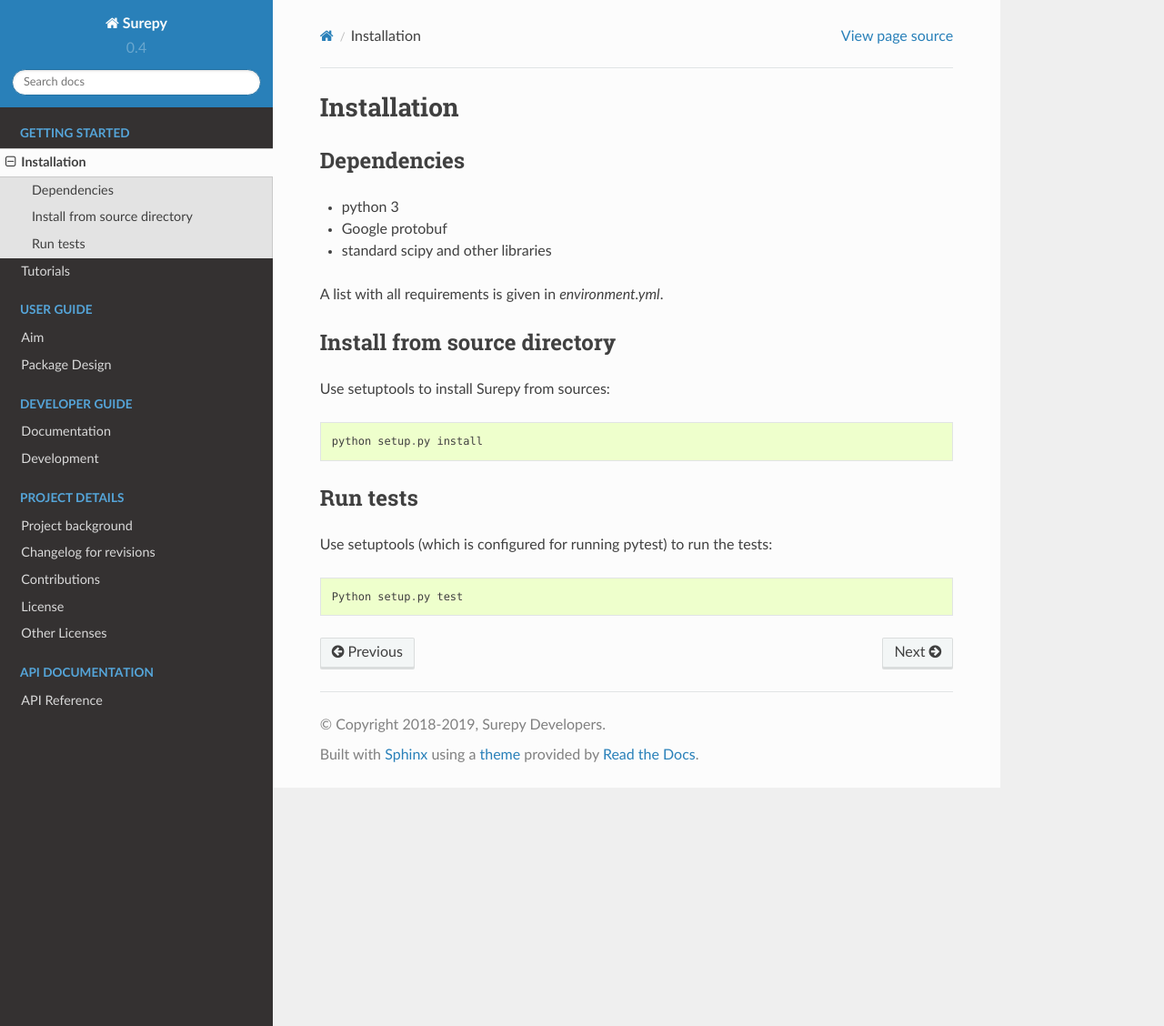
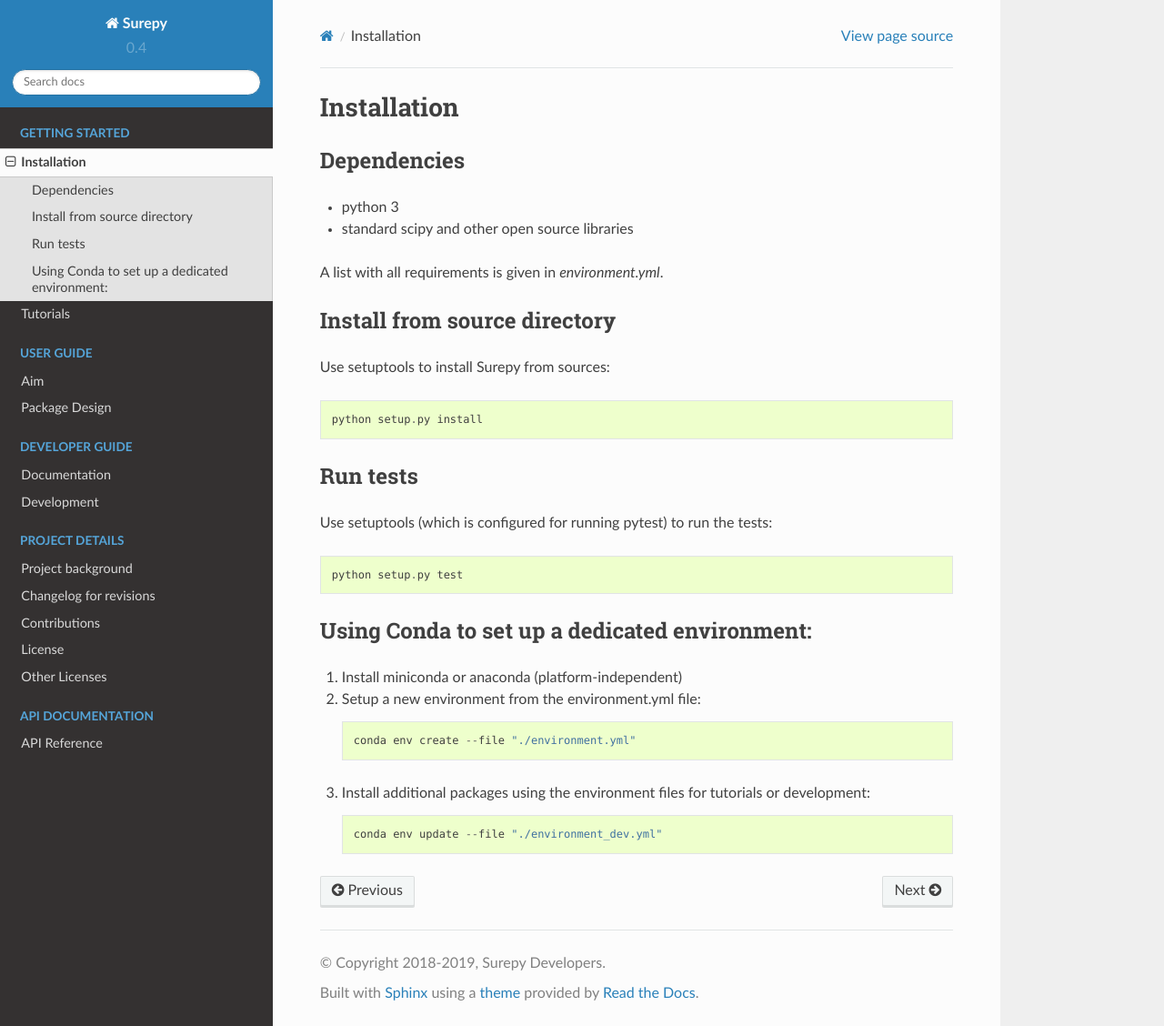
Before and after one commit to super-resolution/Locan, a Sphinx documentation site: the page built from docs/installation.rst, in a window 1280 px wide and 1128 px high. Shown: the whole window at 91% size. Built offline with Sphinx 7.4.7 and the Read the Docs theme 2.0.0, drawn with Linux system fonts in a browser that asks for light colours.

Commit message:
Fix documentation

```diff
--- a/docs/installation.rst
+++ b/docs/installation.rst
@@ -8,8 +8,7 @@
 ------------
 
 * python 3
-* Google protobuf
-* standard scipy and other libraries
+* standard scipy and other open source libraries
 
 A list with all requirements is given in `environment.yml`.
 
@@ -27,4 +26,17 @@
 
 Use setuptools (which is configured for running pytest) to run the tests::
 
-    Python setup.py test
+    python setup.py test
+
+
+Using Conda to set up a dedicated environment:
+------------------------------------------------------------------------------------------
+
+1) Install miniconda or anaconda (platform-independent)
+2) Setup a new environment from the environment.yml file::
+
+	conda env create --file "./environment.yml"
+
+3) Install additional packages using the environment files for tutorials or development::
+
+    conda env update --file "./environment_dev.yml"
```
Also changed, not shown: README.md (+1 -1 lines).
